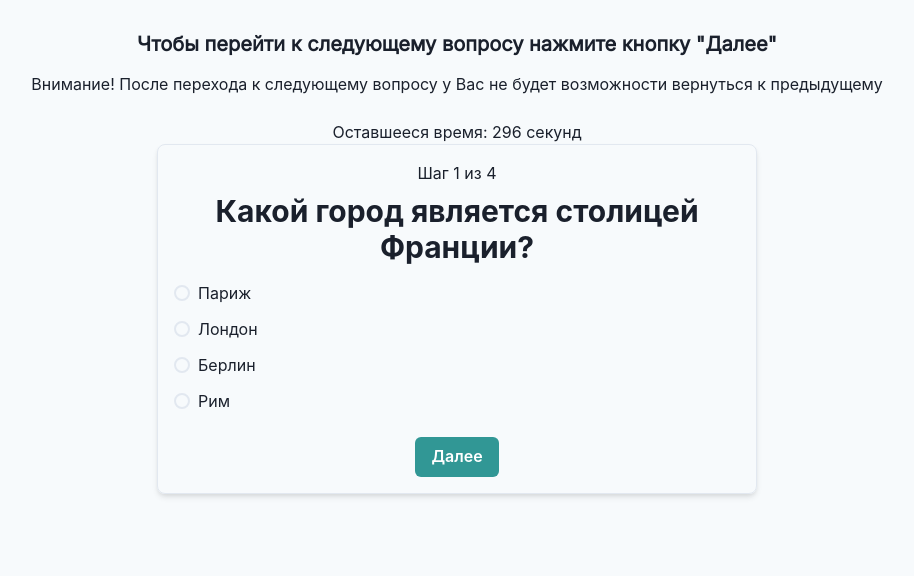
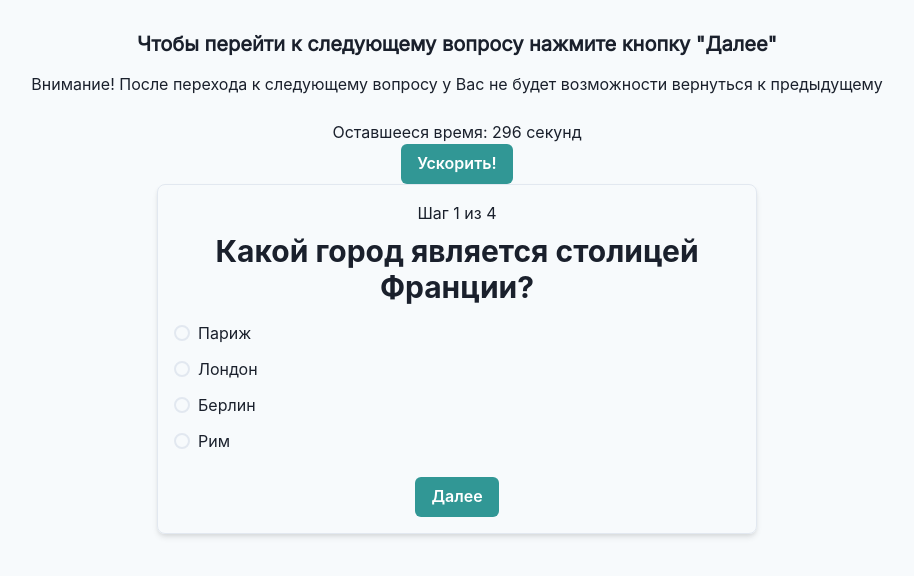
Before and after one commit to BJuice1984/school_multi-step_questionnaire, a Next.js app: page /test in a window 1280 px wide. Shown: the top 576 px of the page, without its empty margins (183-1097 px from the left). Built offline with nearby package versions, Linux system fonts and the light colour scheme.

Commit message:
feat(Timer.tsx): add speedMultipler

```diff
--- a/components/Timer.tsx
+++ b/components/Timer.tsx
@@ -2,14 +2,17 @@
 
 import { useEffect, useState } from 'react'
 import { useRouter } from 'next/navigation'
+import { Box, Button, Stack, Text } from '@chakra-ui/react'
 
 interface TimerProps {
     duration: number
+    speedMultiplier?: number
     onComplete: () => void
 }
 
 const Timer = ({ duration, onComplete }: TimerProps) => {
     const [timeLeft, setTimeLeft] = useState(duration)
+    const [speedMultiplier, setSpeedMultiplier] = useState(1)
     const router = useRouter()
 
     useEffect(() => {
@@ -22,15 +25,28 @@ const Timer = ({ duration, onComplete }: TimerProps) => {
     useEffect(() => {
         const interval = setInterval(() => {
             setTimeLeft(prevTime => prevTime - 1)
-        }, 1000)
+        }, 1000 / speedMultiplier)
 
         return () => clearInterval(interval)
-    }, [])
+    }, [speedMultiplier])
 
     return (
-        <div>
-            <p>Оставшееся время: {timeLeft} секунд</p>
-        </div>
+        <Box>
+            {timeLeft >= 0 ? (
+                <Box>
+                    <Text>Оставшееся время: {timeLeft} секунд</Text>
+                    <Button
+                        colorScheme='teal'
+                        variant='solid'
+                        onClick={() => setSpeedMultiplier(10)}
+                    >
+                        Ускорить!
+                    </Button>
+                </Box>
+            ) : (
+                <Text>Время вышло...</Text>
+            )}
+        </Box>
     )
 }
 
```
